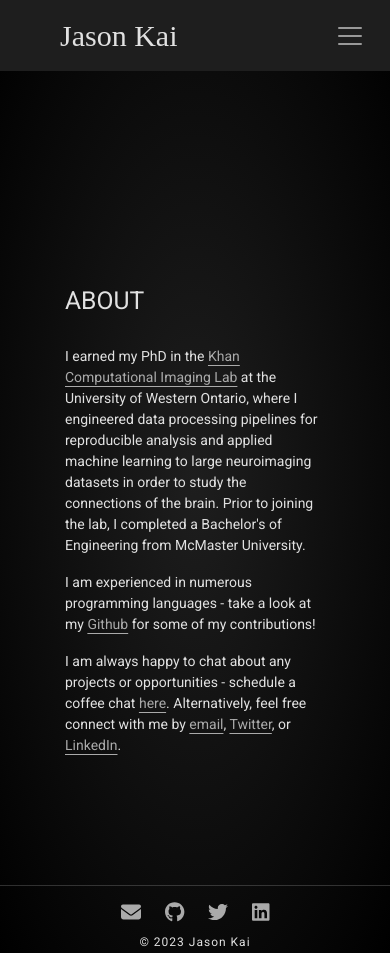
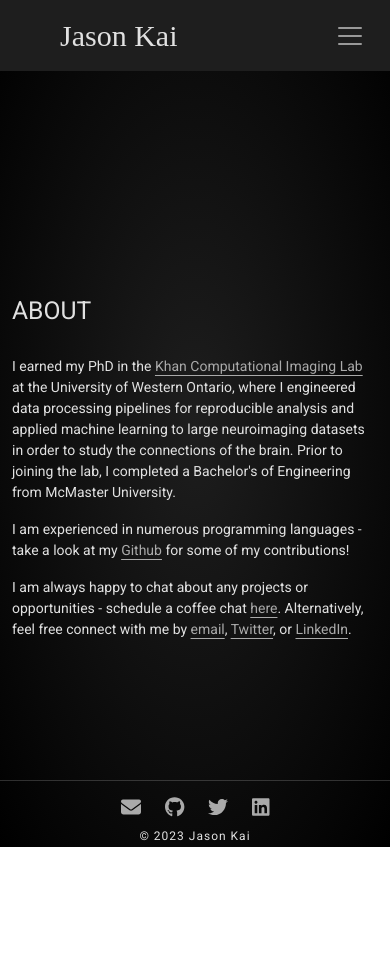
Before and after one commit to kaitj/kaitj.github.io, a Next.js app: page /about in a window 390 px wide. After the commit the page ends 847 px from the top, so only its background shows below. Built offline with nearby package versions, Linux system fonts and the light colour scheme; a web font is replaced by a local one.

Commit message:
update other pages to use react-bootstrap

```diff
--- a/pages/about.tsx
+++ b/pages/about.tsx
@@ -1,5 +1,6 @@
 import type { NextPage } from 'next'
 import Head from 'next/head'
+import Container from 'react-bootstrap/Container'
 import styles from '../styles/home.module.css'
 
 // Components
@@ -21,13 +22,10 @@ const About: NextPage = () => {
 
 
       <main className={styles.main}>
-        <div className='col-2'></div>
+        <Container>
+          <Profile />
+        </Container>
 
-        <div className='col-8'>
-          <Profile />
-        </div>
-
-        <div className='col-2'></div>
       </main>
 
       <Footer />
--- a/styles/home.module.css
+++ b/styles/home.module.css
@@ -8,7 +8,7 @@
 
 .main {
   padding-top: 12vh;
-  min-height: 96.5vh;
+  min-height: 84.5vh;
   flex: 1;
   display: flex;
   flex-direction: column;
@@ -71,6 +71,10 @@ li.navItem {
     font-size: var(--font-size-mobile);
   }
 
+  .main {
+    min-height: 84vh;
+  }
+
   .profileBorder {
     background-color: rgba(0,0,0,0);
     overflow: hidden;
```
Also changed, not shown: pages/projects.tsx (+4 -7 lines), pages/publications.tsx (+4 -6 lines).
